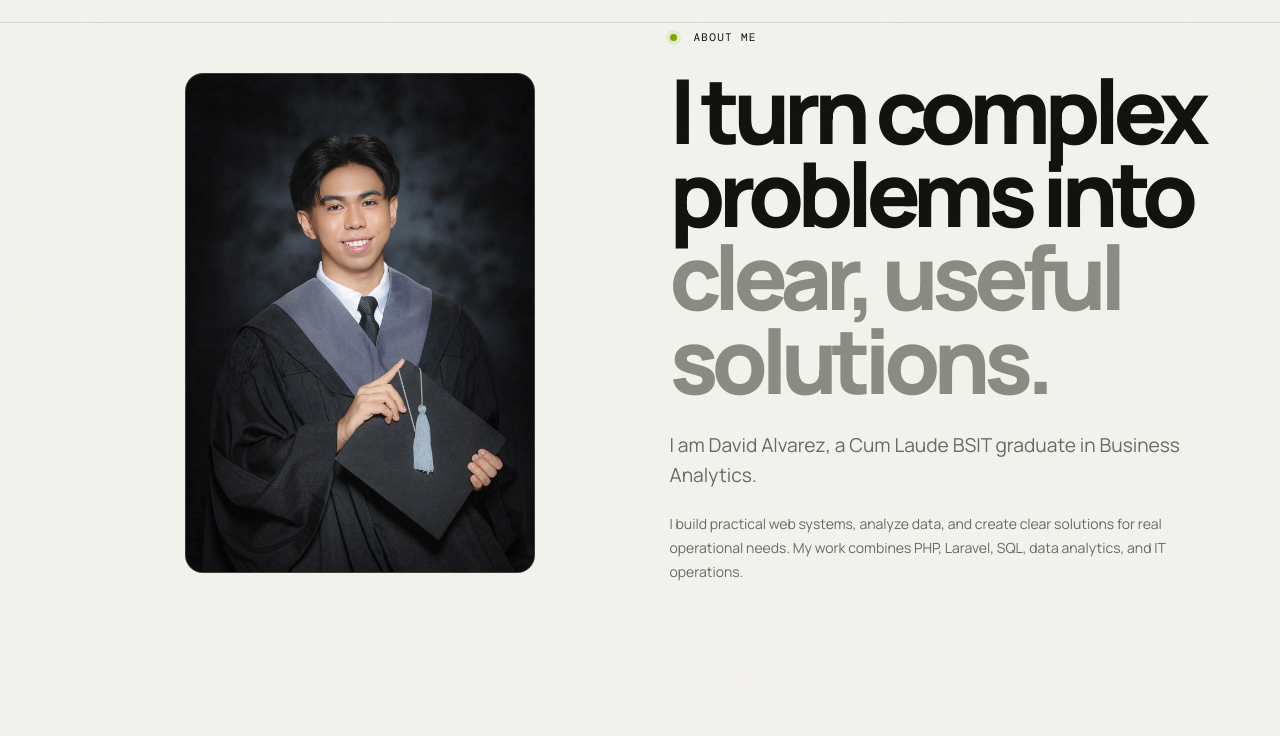
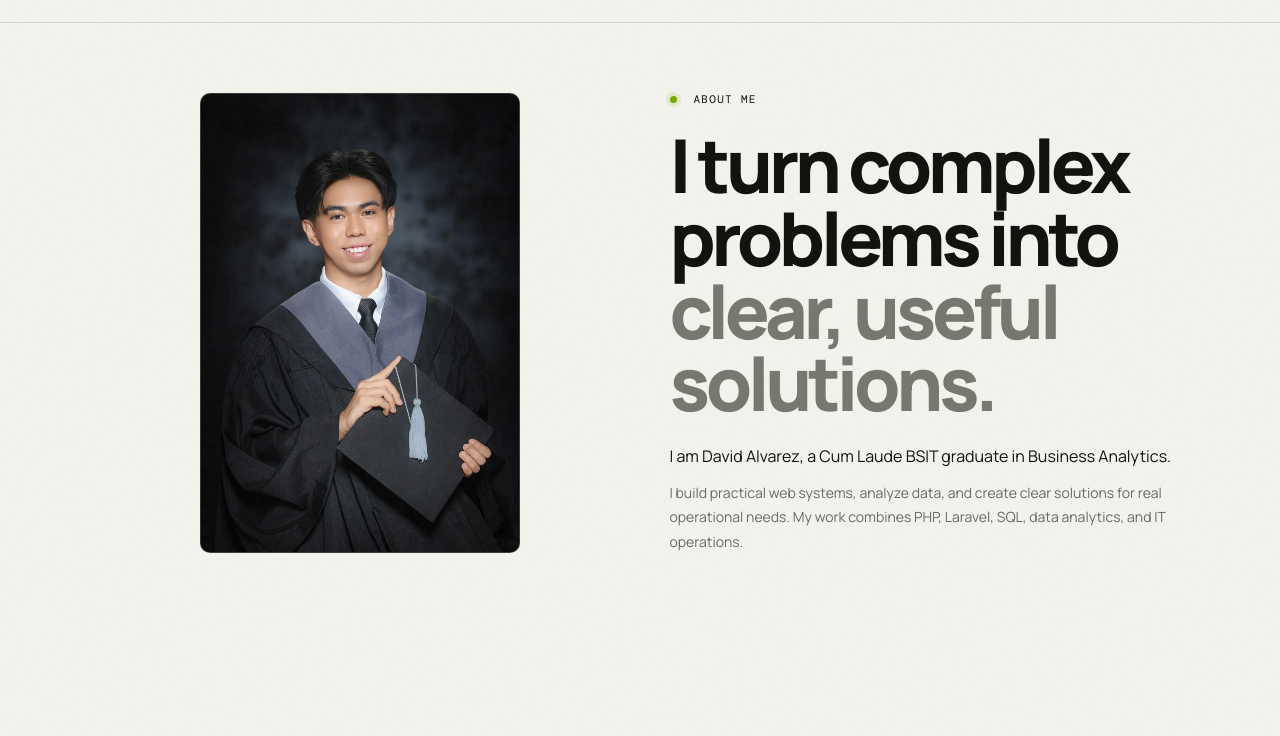
Before and after one commit to Davoude/Davoude.github.io, a plain HTML site: page index.html in a window 1280 px wide. Shown: the part 64-800 px from the top of the page. Drawn offline with nearby package versions, Linux system fonts and the light colour scheme.

Commit message:
Apply clean editorial intro styling
Co-authored-by: Copilot <223556219+Copilot@users.noreply.github.com>

```diff
--- a/index.html
+++ b/index.html
@@ -47,7 +47,7 @@
 
       <div class="hero-copy reveal">
         <p class="eyebrow"><span class="status-dot"></span> About me</p>
-        <h1>I turn complex problems into <span>clear, useful solutions.</span></h1>
+        <h1>I turn complex problems into<br><span>clear, useful solutions.</span></h1>
         <p class="hero-lede">I am David Alvarez, a Cum Laude BSIT graduate in Business Analytics.</p>
         <p class="hero-support">I build practical web systems, analyze data, and create clear solutions for real operational needs. My work combines PHP, Laravel, SQL, data analytics, and IT operations.</p>
       </div>
--- a/styles.css
+++ b/styles.css
@@ -72,17 +72,17 @@ button, input { font: inherit; }
   border-radius: 50%; background: #78a900; box-shadow: 0 0 0 4px rgba(120,169,0,.12);
 }
 .hero h1 {
-  margin: 0; max-width: 760px; font-size: clamp(58px, 7vw, 96px);
-  line-height: 0.93; letter-spacing: -0.075em; font-weight: 800;
+  margin: 0; max-width: 680px; font-size: clamp(52px, 5.8vw, 78px);
+  line-height: 0.98; letter-spacing: -0.06em; font-weight: 800;
 }
-.hero h1 span { color: #8b8b82; }
+.hero h1 span { color: #77776f; }
 .hero-lede {
-  max-width: 560px; margin: 30px 0 34px; color: var(--muted);
-  font-size: clamp(17px, 1.5vw, 21px); line-height: 1.55;
+  max-width: 560px; margin: 24px 0 12px; color: var(--ink);
+  font-size: clamp(16px, 1.25vw, 18px); line-height: 1.55;
 }
-.hero-support { max-width: 560px; margin: -12px 0 32px; color: var(--muted); font-size: 14px; line-height: 1.7; }
+.hero-support { max-width: 560px; margin: 0; color: var(--muted); font-size: 14px; line-height: 1.75; }
 .intro-portrait { justify-items: start; }
-.intro-portrait .portrait { width: min(350px, 86%); height: 500px; }
+.intro-portrait .portrait { width: min(320px, 82%); height: 460px; border-radius: 10px; }
 .hero-actions { display: flex; align-items: center; gap: 30px; }
 .button {
   min-height: 54px; display: inline-flex; align-items: center; justify-content: space-between; gap: 28px;
```
